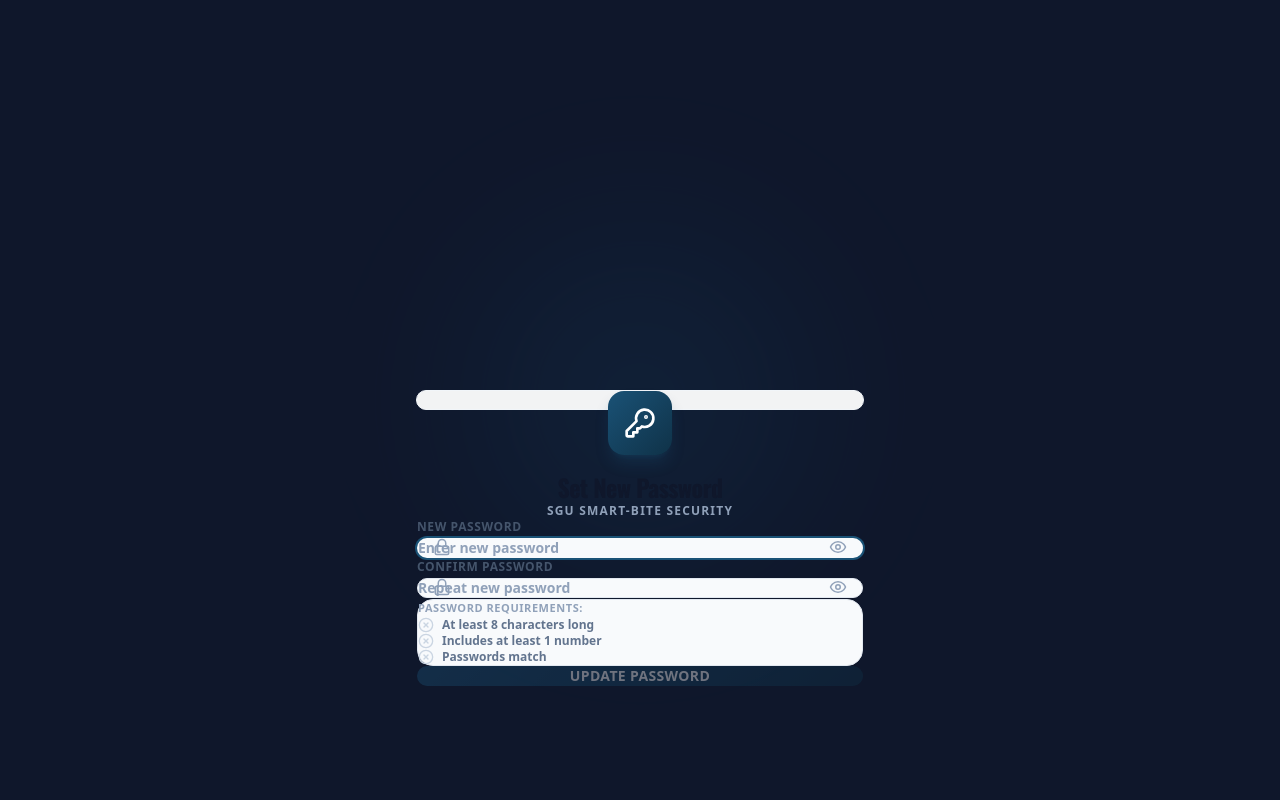
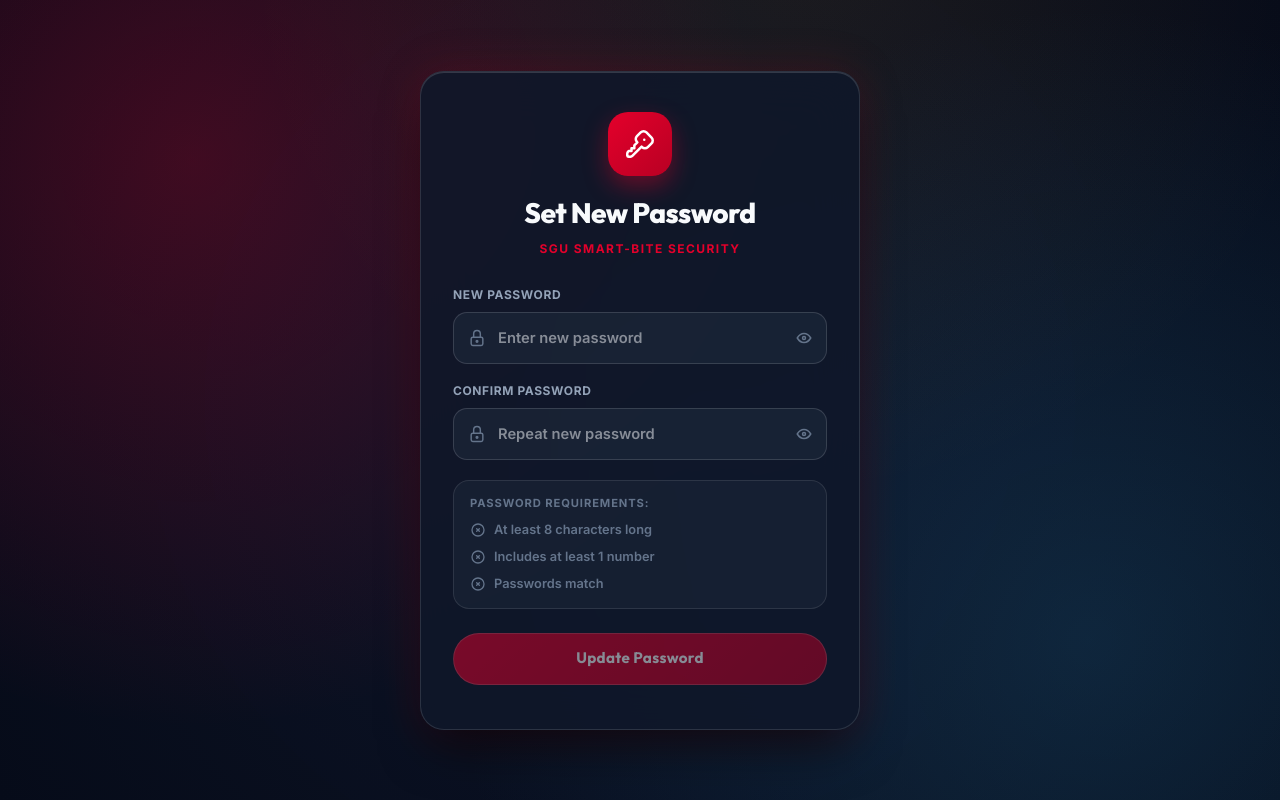
Before and after one commit to omgarkal359-gif/Smart-Bite, a React (Vite) app: page /reset-password in a window 1280 px wide. Built offline with nearby package versions, Linux system fonts and the light colour scheme; no server answers; sample sign-in values are in the browser's storage.

Commit message:
style: fix CSS layout, margins, padding, and glassmorphism styling for ForgotPassword and ResetPassword

```diff
--- a/src/pages/ResetPassword.jsx
+++ b/src/pages/ResetPassword.jsx
@@ -1,8 +1,11 @@
 import React, { useState, useEffect } from 'react';
 import { useNavigate, Link } from 'react-router-dom';
-import { Lock, Eye, EyeOff, CheckCircle2, XCircle, AlertTriangle, KeyRound } from 'lucide-react';
+import {
+  IconLock, IconEye, IconEyeOff, IconCircleCheck,
+  IconCircleX, IconAlertTriangle, IconKey, IconLoader2
+} from '@tabler/icons-react';
 import { supabase } from '../supabaseClient';
-import './pages.css';
+import './LoginPage.css';
 
 const ResetPassword = () => {
   const navigate = useNavigate();
@@ -82,191 +85,254 @@
   // Loading State while verifying recovery session
   if (hasValidSession === null) {
     return (
-      <div className="min-h-screen bg-slate-900 flex items-center justify-center p-4">
-        <div className="text-white text-sm font-semibold flex items-center gap-3">
-          <div className="w-5 h-5 border-2 border-white border-t-transparent rounded-full animate-spin" />
-          Verifying security link...
+      <main className="sb-root">
+        <div className="sb-bg-accent" aria-hidden="true" />
+        <div style={{ color: '#F8FAFC', fontSize: '0.95rem', fontWeight: 600, display: 'flex', alignItems: 'center', gap: 10 }}>
+          <IconLoader2 size={24} className="sb-spin" style={{ color: '#E4002B' }} />
+          <span>Verifying security link...</span>
         </div>
-      </div>
+      </main>
     );
   }
 
   // Invalid or Expired Recovery Session View
   if (hasValidSession === false) {
     return (
-      <div className="min-h-screen bg-slate-900 flex items-center justify-center p-4 relative overflow-hidden font-sans">
-        <div className="w-full max-w-md bg-white/95 backdrop-blur-xl rounded-3xl p-8 shadow-2xl border border-slate-100 text-center space-y-6">
-          <div className="w-16 h-16 bg-rose-50 text-rose-500 rounded-2xl flex items-center justify-center mx-auto">
-            <AlertTriangle size={36} />
+      <main className="sb-root">
+        <div className="sb-bg-accent" aria-hidden="true" />
+
+        <div className="sb-card" style={{ maxWidth: 440, padding: '40px 32px', textAlign: 'center' }}>
+          <div
+            style={{
+              width: 60,
+              height: 60,
+              borderRadius: '50%',
+              background: 'rgba(239, 68, 68, 0.15)',
+              color: '#EF4444',
+              display: 'flex',
+              alignItems: 'center',
+              justifyContent: 'center',
+              margin: '0 auto 20px'
+            }}
+          >
+            <IconAlertTriangle size={34} strokeWidth={1.75} />
           </div>
-          <div>
-            <h2 className="text-xl font-bold text-slate-900">Invalid or Expired Link</h2>
-            <p className="text-xs text-slate-500 font-medium mt-2 leading-relaxed">
-              This password recovery link is either invalid or has expired. Please request a new link to reset your password.
-            </p>
-          </div>
-          <div className="space-y-3 pt-2">
+
+          <h2 style={{ fontFamily: "'Outfit', sans-serif", fontSize: '1.4rem', fontWeight: 800, color: '#F8FAFC', margin: '0 0 10px 0' }}>
+            Invalid or Expired Link
+          </h2>
+
+          <p style={{ fontSize: '0.85rem', color: '#94A3B8', lineHeight: 1.6, marginBottom: 24 }}>
+            This password recovery link is either invalid or has expired. Please request a new link to reset your password.
+          </p>
+
+          <div style={{ display: 'flex', flexDirection: 'column', gap: 12 }}>
             <button
+              type="button"
               onClick={() => navigate('/forgot-password')}
-              className="w-full py-3.5 px-6 rounded-2xl text-white font-bold text-sm tracking-wide uppercase transition-all shadow-md"
-              style={{ background: 'linear-gradient(135deg, #1A5276, #0F3248)' }}
+              className="sb-btn-primary"
+              style={{ width: '100%' }}
             >
               Request New Link
             </button>
+
             <Link
               to="/login"
-              className="block text-xs font-bold text-slate-500 hover:text-[#1A5276] transition-colors py-2"
+              style={{ fontSize: '0.82rem', fontWeight: 700, color: '#94A3B8', textDecoration: 'none', padding: '8px 0' }}
             >
               Back to Sign In
             </Link>
           </div>
         </div>
-      </div>
+      </main>
     );
   }
 
   return (
-    <div className="min-h-screen bg-slate-900 flex items-center justify-center p-4 relative overflow-hidden font-sans">
-      {/* Background Accent */}
-      <div
-        className="absolute top-1/2 left-1/2 -translate-x-1/2 -translate-y-1/2 w-[500px] h-[500px] rounded-full blur-3xl opacity-20 pointer-events-none"
-        style={{ background: 'radial-gradient(circle, #1A5276 0%, rgba(26,82,118,0) 70%)' }}
-      />
+    <main className="sb-root">
+      <div className="sb-bg-accent" aria-hidden="true" />
 
-      <div className="w-full max-w-md bg-white/95 backdrop-blur-xl rounded-3xl p-8 shadow-2xl border border-slate-100 relative z-10">
+      <div className="sb-card" style={{ maxWidth: 440, padding: '40px 32px' }}>
 
         {/* Brand Header */}
-        <div className="flex flex-col items-center text-center mb-6">
+        <div style={{ textAlign: 'center', marginBottom: 28 }}>
           <div
-            className="w-16 h-16 rounded-2xl flex items-center justify-center mb-4 text-white shadow-lg shadow-[#1A5276]/30"
-            style={{ background: 'linear-gradient(135deg, #1A5276, #0F3248)' }}
+            style={{
+              width: 64,
+              height: 64,
+              borderRadius: 20,
+              background: 'linear-gradient(135deg, #E4002B 0%, #B80023 100%)',
+              color: '#FFFFFF',
+              display: 'flex',
+              alignItems: 'center',
+              justifyContent: 'center',
+              margin: '0 auto 16px',
+              boxShadow: '0 10px 25px rgba(228, 0, 43, 0.4)'
+            }}
           >
-            <KeyRound size={32} />
+            <IconKey size={34} strokeWidth={1.75} />
           </div>
-          <h1 className="text-2xl font-black text-slate-900 tracking-tight" style={{ fontFamily: "'Oswald', sans-serif" }}>
+          <h1 style={{ fontFamily: "'Outfit', sans-serif", fontSize: '1.75rem', fontWeight: 800, color: '#F8FAFC', margin: '0 0 6px 0', letterSpacing: '-0.02em' }}>
             Set New Password
           </h1>
-          <p className="text-xs font-bold text-slate-400 uppercase tracking-widest mt-1">
+          <p style={{ fontSize: '0.75rem', fontWeight: 800, color: '#E4002B', textTransform: 'uppercase', letterSpacing: '0.12em', margin: 0 }}>
             SGU Smart-Bite Security
           </p>
         </div>
 
         {successMsg ? (
-          <div className="bg-emerald-50 border border-emerald-200 rounded-2xl p-6 text-center space-y-3">
-            <CheckCircle2 size={36} className="text-emerald-500 mx-auto" />
-            <h3 className="text-base font-bold text-emerald-900">{successMsg}</h3>
+          <div style={{
+            background: 'rgba(34, 197, 94, 0.15)',
+            border: '1px solid rgba(34, 197, 94, 0.3)',
+            borderRadius: 18,
+            padding: '24px 20px',
+            textAlign: 'center'
+          }}>
+            <IconCircleCheck size={40} strokeWidth={2} style={{ color: '#22C55E', margin: '0 auto 12px' }} />
+            <h3 style={{ fontFamily: "'Outfit', sans-serif", fontSize: '1.1rem', fontWeight: 700, color: '#F8FAFC', margin: 0 }}>
+              {successMsg}
+            </h3>
           </div>
         ) : (
-          <form onSubmit={handleSubmit} className="space-y-5" noValidate>
+          <form onSubmit={handleSubmit} noValidate>
 
             {/* New Password Input */}
-            <div>
-              <label className="block text-xs font-bold text-slate-600 uppercase tracking-wider mb-2">
+            <div style={{ marginBottom: 18 }}>
+              <label style={{ display: 'block', fontSize: '0.75rem', fontWeight: 700, color: '#94A3B8', textTransform: 'uppercase', letterSpacing: '0.05em', marginBottom: 8 }}>
                 New Password
               </label>
-              <div className="relative">
-                <Lock className="absolute left-4 top-1/2 -translate-y-1/2 text-slate-400" size={18} />
+              <div style={{ position: 'relative', display: 'flex', alignItems: 'center' }}>
+                <IconLock size={20} strokeWidth={1.75} style={{ position: 'absolute', left: 14, color: '#64748B', pointerEvents: 'none' }} />
                 <input
                   type={showPassword ? 'text' : 'password'}
                   value={newPassword}
                   onChange={(e) => setNewPassword(e.target.value)}
                   placeholder="Enter new password"
-                  className="w-full pl-11 pr-11 py-3.5 bg-slate-50 border border-slate-200 rounded-2xl text-sm font-semibold text-slate-900 placeholder:text-slate-400 focus:outline-none focus:ring-2 focus:ring-[#1A5276] focus:border-transparent transition-all"
+                  style={{
+                    width: '100%',
+                    padding: '14px 44px 14px 44px',
+                    background: 'rgba(30, 41, 59, 0.65)',
+                    border: '1px solid rgba(255, 255, 255, 0.14)',
+                    borderRadius: 14,
+                    color: '#F8FAFC',
+                    fontSize: '0.92rem',
+                    fontWeight: 600,
+                    outline: 'none',
+                    transition: 'all 0.2s ease',
+                    boxSizing: 'border-box'
+                  }}
                   autoFocus
                 />
                 <button
                   type="button"
                   onClick={() => setShowPassword(v => !v)}
-                  className="absolute right-4 top-1/2 -translate-y-1/2 text-slate-400 hover:text-slate-600"
+                  style={{ position: 'absolute', right: 14, background: 'none', border: 'none', color: '#64748B', cursor: 'pointer', display: 'flex', alignItems: 'center' }}
                 >
-                  {showPassword ? <EyeOff size={18} /> : <Eye size={18} />}
+                  {showPassword ? <IconEyeOff size={18} /> : <IconEye size={18} />}
                 </button>
               </div>
             </div>
 
             {/* Confirm Password Input */}
-            <div>
-              <label className="block text-xs font-bold text-slate-600 uppercase tracking-wider mb-2">
+            <div style={{ marginBottom: 20 }}>
+              <label style={{ display: 'block', fontSize: '0.75rem', fontWeight: 700, color: '#94A3B8', textTransform: 'uppercase', letterSpacing: '0.05em', marginBottom: 8 }}>
                 Confirm Password
               </label>
-              <div className="relative">
-                <Lock className="absolute left-4 top-1/2 -translate-y-1/2 text-slate-400" size={18} />
+              <div style={{ position: 'relative', display: 'flex', alignItems: 'center' }}>
+                <IconLock size={20} strokeWidth={1.75} style={{ position: 'absolute', left: 14, color: '#64748B', pointerEvents: 'none' }} />
                 <input
                   type={showConfirm ? 'text' : 'password'}
                   value={confirmPassword}
                   onChange={(e) => setConfirmPassword(e.target.value)}
                   placeholder="Repeat new password"
-                  className="w-full pl-11 pr-11 py-3.5 bg-slate-50 border border-slate-200 rounded-2xl text-sm font-semibold text-slate-900 placeholder:text-slate-400 focus:outline-none focus:ring-2 focus:ring-[#1A5276] focus:border-transparent transition-all"
+                  style={{
+                    width: '100%',
+                    padding: '14px 44px 14px 44px',
+                    background: 'rgba(30, 41, 59, 0.65)',
+                    border: '1px solid rgba(255, 255, 255, 0.14)',
+                    borderRadius: 14,
+                    color: '#F8FAFC',
+                    fontSize: '0.92rem',
+                    fontWeight: 600,
+                    outline: 'none',
+                    transition: 'all 0.2s ease',
+                    boxSizing: 'border-box'
+                  }}
                 />
                 <button
                   type="button"
                   onClick={() => setShowConfirm(v => !v)}
-                  className="absolute right-4 top-1/2 -translate-y-1/2 text-slate-400 hover:text-slate-600"
+                  style={{ position: 'absolute', right: 14, background: 'none', border: 'none', color: '#64748B', cursor: 'pointer', display: 'flex', alignItems: 'center' }}
                 >
-                  {showConfirm ? <EyeOff size={18} /> : <Eye size={18} />}
+                  {showConfirm ? <IconEyeOff size={18} /> : <IconEye size={18} />}
                 </button>
               </div>
             </div>
 
             {/* Real-time Password Strength Checklist */}
-            <div className="bg-slate-50 border border-slate-200 rounded-2xl p-4 space-y-2">
-              <span className="block text-[11px] font-bold uppercase tracking-wider text-slate-400 mb-1">
+            <div style={{
+              background: 'rgba(30, 41, 59, 0.5)',
+              border: '1px solid rgba(255, 255, 255, 0.1)',
+              borderRadius: 16,
+              padding: '14px 16px',
+              marginBottom: 24,
+              display: 'flex',
+              flexDirection: 'column',
+              gap: 8
+            }}>
+              <span style={{ fontSize: '0.7rem', fontWeight: 800, color: '#64748B', textTransform: 'uppercase', letterSpacing: '0.08em' }}>
                 Password Requirements:
               </span>
 
-              <div className="flex items-center gap-2 text-xs font-semibold">
-                {hasMinLength ? (
-                  <CheckCircle2 size={16} className="text-emerald-500 shrink-0" />
-                ) : (
-                  <XCircle size={16} className="text-slate-300 shrink-0" />
-                )}
-                <span className={hasMinLength ? 'text-emerald-700' : 'text-slate-500'}>
-                  At least 8 characters long
-                </span>
+              <div style={{ display: 'flex', alignItems: 'center', gap: 8, fontSize: '0.8rem', fontWeight: 600, color: hasMinLength ? '#4ADE80' : '#64748B' }}>
+                {hasMinLength ? <IconCircleCheck size={16} /> : <IconCircleX size={16} />}
+                <span>At least 8 characters long</span>
               </div>
 
-              <div className="flex items-center gap-2 text-xs font-semibold">
-                {hasNumber ? (
-                  <CheckCircle2 size={16} className="text-emerald-500 shrink-0" />
-                ) : (
-                  <XCircle size={16} className="text-slate-300 shrink-0" />
-                )}
-                <span className={hasNumber ? 'text-emerald-700' : 'text-slate-500'}>
-                  Includes at least 1 number
-                </span>
+              <div style={{ display: 'flex', alignItems: 'center', gap: 8, fontSize: '0.8rem', fontWeight: 600, color: hasNumber ? '#4ADE80' : '#64748B' }}>
+                {hasNumber ? <IconCircleCheck size={16} /> : <IconCircleX size={16} />}
+                <span>Includes at least 1 number</span>
               </div>
 
-              <div className="flex items-center gap-2 text-xs font-semibold">
-                {passwordsMatch ? (
-                  <CheckCircle2 size={16} className="text-emerald-500 shrink-0" />
-                ) : (
-                  <XCircle size={16} className="text-slate-300 shrink-0" />
-                )}
-                <span className={passwordsMatch ? 'text-emerald-700' : 'text-slate-500'}>
-                  Passwords match
-                </span>
+              <div style={{ display: 'flex', alignItems: 'center', gap: 8, fontSize: '0.8rem', fontWeight: 600, color: passwordsMatch ? '#4ADE80' : '#64748B' }}>
+                {passwordsMatch ? <IconCircleCheck size={16} /> : <IconCircleX size={16} />}
+                <span>Passwords match</span>
               </div>
             </div>
 
             {errorMsg && (
-              <p className="text-xs text-rose-500 font-semibold text-center">{errorMsg}</p>
+              <p style={{ fontSize: '0.78rem', fontWeight: 600, color: '#EF4444', textAlign: 'center', marginBottom: 16 }}>
+                {errorMsg}
+              </p>
             )}
 
             <button
               type="submit"
               disabled={isLoading || !isValidPassword}
-              className="w-full py-3.5 px-6 rounded-2xl text-white font-bold text-sm tracking-wide uppercase transition-all flex items-center justify-center gap-2 shadow-lg disabled:opacity-40 disabled:cursor-not-allowed"
+              className="sb-btn-primary"
               style={{
-                background: 'linear-gradient(135deg, #1A5276, #0F3248)',
-                boxShadow: isValidPassword ? '0 8px 20px rgba(26, 82, 118, 0.35)' : 'none'
+                width: '100%',
+                display: 'flex',
+                alignItems: 'center',
+                justifyContent: 'center',
+                gap: 8,
+                opacity: (!isValidPassword || isLoading) ? 0.5 : 1,
+                cursor: (!isValidPassword || isLoading) ? 'not-allowed' : 'pointer'
               }}
             >
-              {isLoading ? 'Updating Password...' : 'Update Password'}
+              {isLoading ? (
+                <>
+                  <IconLoader2 size={20} className="sb-spin" />
+                  <span>Updating Password...</span>
+                </>
+              ) : (
+                <span>Update Password</span>
+              )}
             </button>
           </form>
         )}
       </div>
-    </div>
+    </main>
   );
 };
 
```
Also changed, not shown: src/pages/ForgotPassword.jsx (+113 -42 lines).
